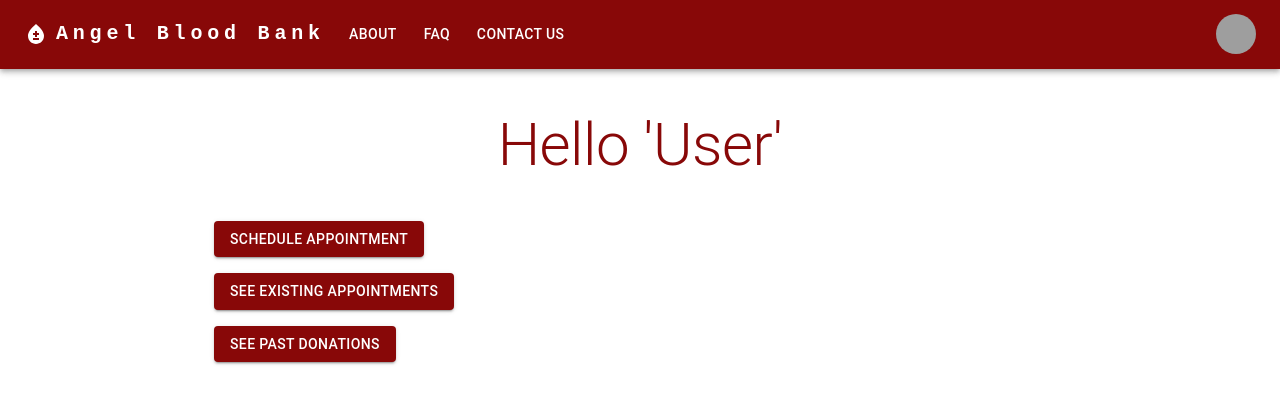
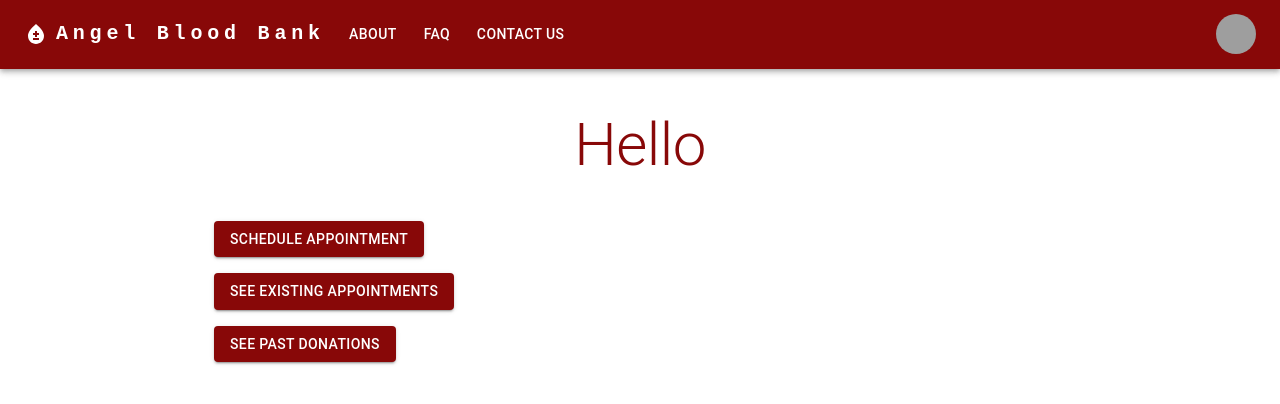
Before and after one commit to QuillJoy/CPSC-454-Project, a React (Create React App) app in the folder blood-bank-app/: page /donorhome in a window 1280 px wide. Shown: the top 404 px of the page. Built offline with nearby package versions, Linux system fonts and the light colour scheme; grey boxes are pictures that could not be loaded.

Commit message:
update home pages

```diff
--- a/blood-bank-app/src/comp/donor-home/DonorHome.js
+++ b/blood-bank-app/src/comp/donor-home/DonorHome.js
@@ -9,7 +9,7 @@ function DonorHome() {
             variant='h2'
             sx={{my: 5, textAlign: "center", color: "primary.main"}}
             >
-            Hello 'User'
+            Hello {sessionStorage.getItem("emailAddr")}
             </Typography>
             <Grid container spacing={2} justifyContent={"center"} display={'flex'} direction={'column'} >
                 <Grid item>
--- a/blood-bank-app/src/comp/employee-home/EmployeeHome.js
+++ b/blood-bank-app/src/comp/employee-home/EmployeeHome.js
@@ -9,7 +9,7 @@ function EmployeeHome() {
             variant='h2'
             sx={{my: 5, textAlign: "center", color: "primary.main"}}
             >
-            Hello 'User'
+            Hello {sessionStorage.getItem("employeeEmail")}
             </Typography>
             <Grid container spacing={2} justifyContent={"center"} display={'flex'} direction={'column'} >
                 <Grid item>
```
